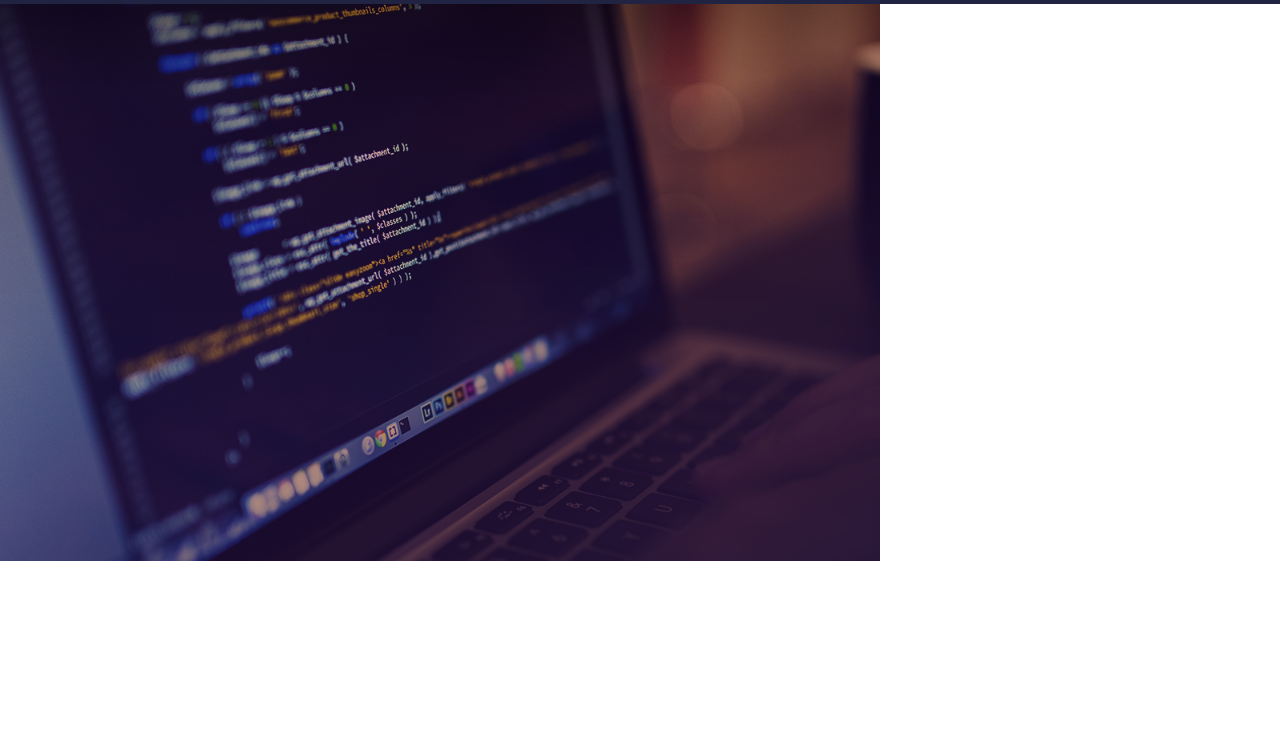
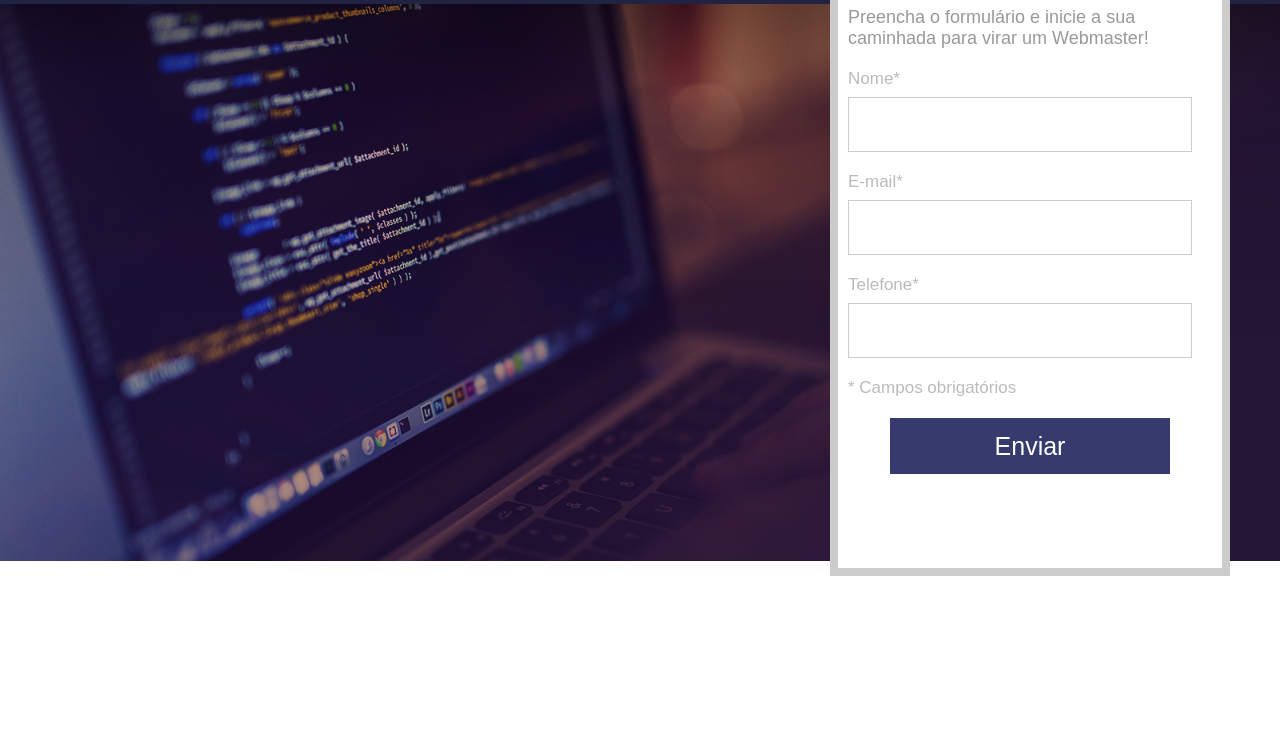
Before and after one commit to OtavioFer/Danki-Projeto-1, a plain HTML site: page index.html in a window 1280 px wide. Shown: the part 56-800 px from the top of the page. Drawn offline with Linux system fonts and the light colour scheme.

Commit message:
Form create

```diff
--- a/index.html
+++ b/index.html
@@ -17,9 +17,34 @@
     <div class="container-banner">
       <div class="center">
         <div class="form">
+          <h2>
+            Preencha o formulário e inicie a sua caminhada para virar um
+            Webmaster!
+          </h2>
+          <form>
+            <div class="input-container">
+              <span>Nome*</span>
+              <input type="text" name="nome" required />
+            </div><!-- input-container -->
 
+            <div class="input-container">
+              <span>E-mail*</span>
+              <input type="text" name="nome" required />
+            </div><!-- input-container -->
+
+            <div class="input-container">
+              <span>Telefone*</span>
+              <input type="text" name="nome" required />
+            </div><!-- input-container -->
+
+            <p class="warning">* Campos obrigatórios</p>
+
+            <div class="input-submit-container">
+              <input type="submit" name="acao" value="Enviar">
+            </div><!-- input-submit-container -->
+          </form>
         </div><!-- form -->
-      </div><!-- center -->
+      </div> <!-- center -->
     </div><!-- container-banner -->
   </body>
 </html>
--- a/src/css/reset.css
+++ b/src/css/reset.css
@@ -2,7 +2,11 @@
   margin: 0;
   padding: 0;
   box-sizing: border-box;
+  font-family: "Montserrat", sans-serif;
 }
+
+/* Fonte Montserrat */
+@import url('https://fonts.googleapis.com/css2?family=Montserrat:ital,wght@0,100..900;1,100..900&display=swap');
 
 html,
 body {
--- a/src/css/style.css
+++ b/src/css/style.css
@@ -1,6 +1,6 @@
 .center {
   /* Contexto */
-  width: 1280px;
+  width: 1180px;
   margin: 0 auto;
 }
 
@@ -28,10 +28,61 @@
   height: 100%;
 }
 
+/* FORMULARIO */
 .form {
+  padding: 10px;
   width: 400px;
-  height: 100%; /* height herdado do elemento anterior (.container-banner) */
+  height: calc(
+    100% + 30px
+  ); /* height herdado do elemento anterior (.container-banner) */
+  position: relative;
+  top: -15px;
+  border: 8px solid #ccc;
 
   background-color: white;
   float: right; /* Também pode usar display: inline-block no formo... e text-align: right no .container-banner > .center */
 }
+
+.form h2 {
+  font-weight: normal;
+  color: #999;
+  font-size: 18px;
+}
+
+.input-container {
+  margin-top: 20px;
+}
+
+.input-container span,
+.form p {
+  display: inline-block;
+  width: 100%;
+  color: #bbb;
+  font-size: 17px;
+}
+
+.form p {
+  margin: 20px 0;
+}
+
+.input-container input[type="text"] {
+  margin-top: 8px;
+  width: 344px;
+  height: 55px;
+  border: 1px solid #ccc;
+}
+
+.form .input-submit-container {
+  text-align: center;
+}
+
+.form input[type="submit"] {
+  cursor: pointer;
+  width: 280px;
+  height: 56px;
+  background-color: #363a6d;
+  color: white;
+  font-size: 25px;
+  display: inline-block;
+  border: 0;
+}
```
